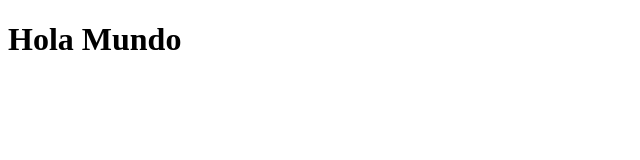
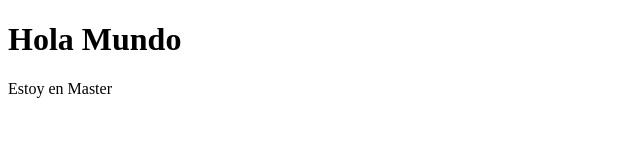
Before and after one commit to Franco-Ezequiel-Marchegiani/prueba-rama, a plain HTML site: page index.html in a window 1280 px wide. Shown: the whole page, without its empty margins (0-640 px from the left). Drawn offline with Linux system fonts and the light colour scheme.

Commit message:
Estoy en MASTER

```diff
--- a/index.html
+++ b/index.html
@@ -8,5 +8,6 @@
 </head>
 <body>
     <h1>Hola Mundo</h1>
+    <p>Estoy en Master</p>
 </body>
 </html>
```
